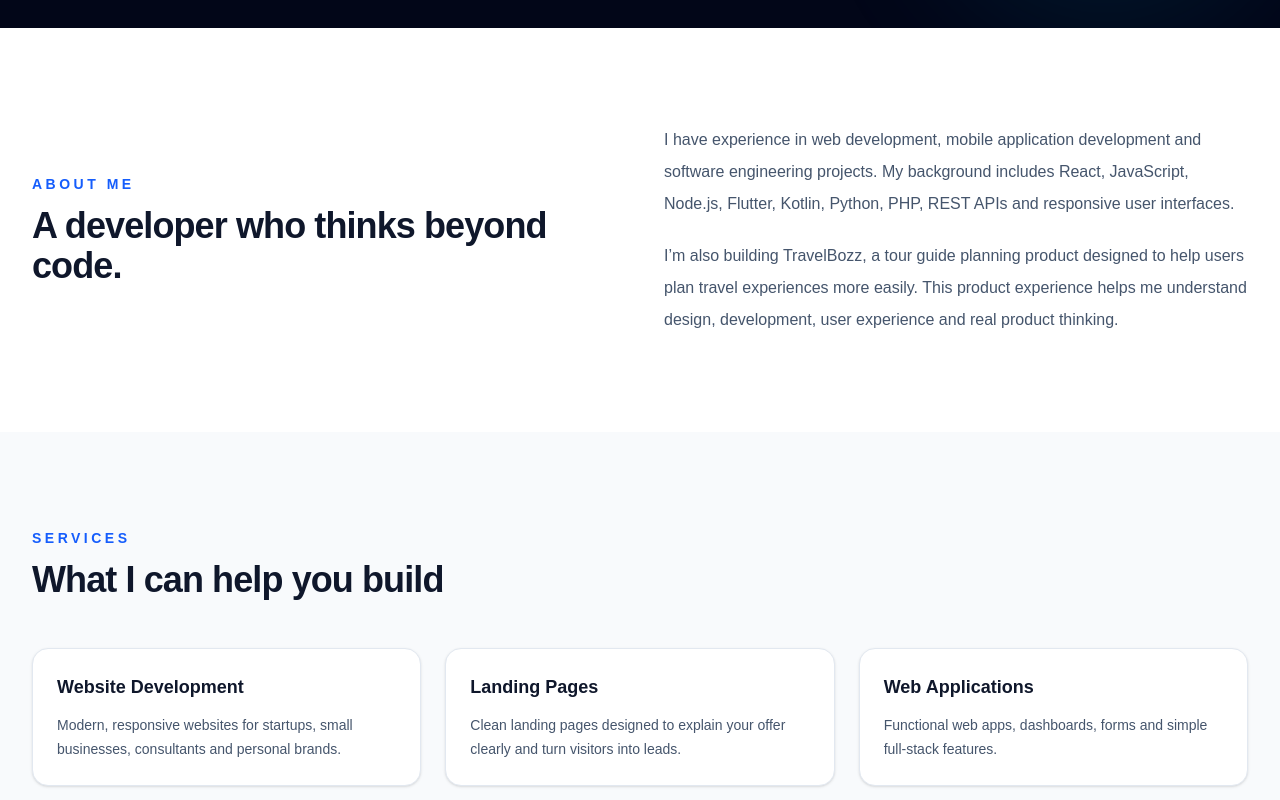
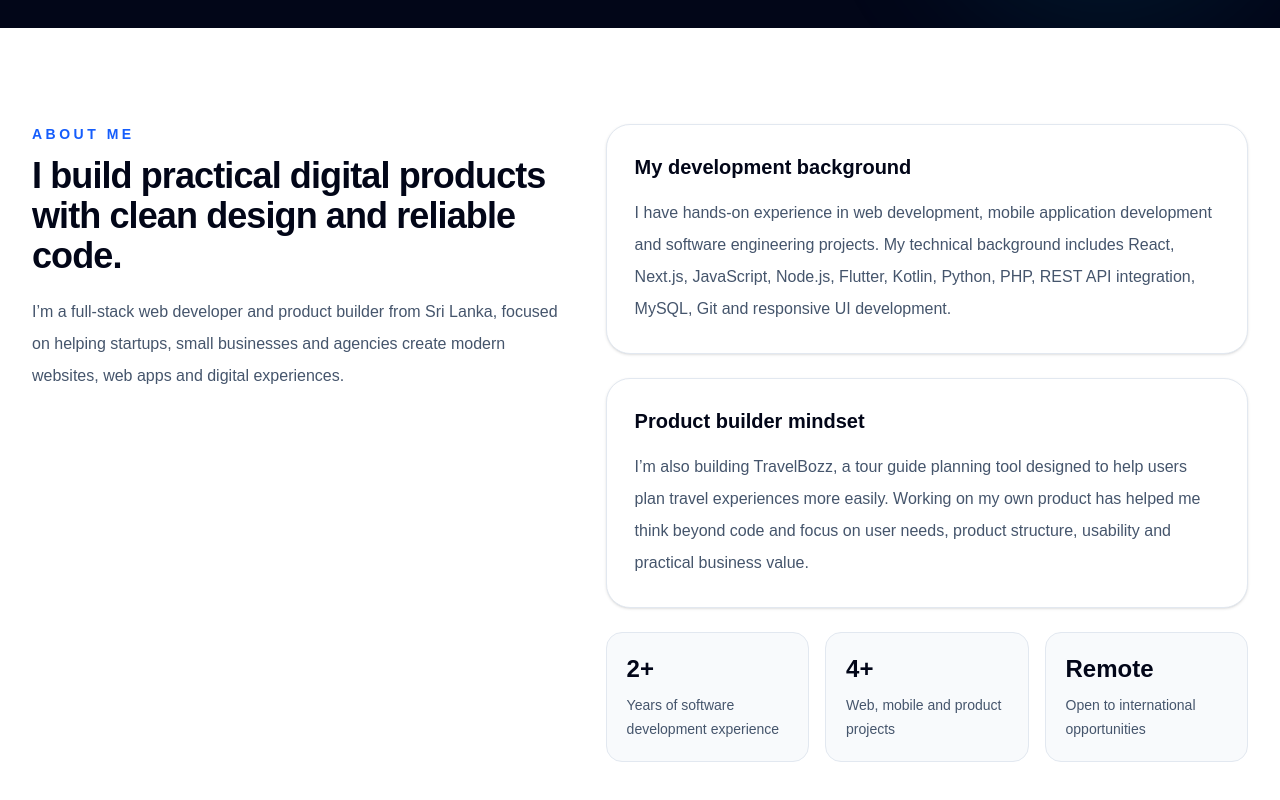
Before and after one commit to Shehara-Jay/maneesha-portfolio, a Next.js app: page / in a window 1280 px wide. Shown: the part 840-1640 px from the top of the page. Built offline with nearby package versions, Linux system fonts and the light colour scheme.

Commit message:
Improve about section content

```diff
--- a/app/page.tsx
+++ b/app/page.tsx
@@ -101,35 +101,81 @@ export default function Home() {
       {/* About Section */}
       <section className="px-6 py-24 lg:px-8">
         <div className="mx-auto max-w-7xl">
-          <div className="grid gap-12 lg:grid-cols-2 lg:items-center">
+          <div className="grid gap-12 lg:grid-cols-[0.9fr_1.1fr] lg:items-start">
             <div>
               <p className="mb-3 text-sm font-semibold uppercase tracking-[0.25em] text-blue-600">
                 About Me
               </p>
-              <h2 className="text-3xl font-bold tracking-tight sm:text-4xl">
-                A developer who thinks beyond code.
+
+              <h2 className="text-3xl font-bold tracking-tight text-slate-950 sm:text-4xl">
+                I build practical digital products with clean design and reliable code.
               </h2>
+
+              <p className="mt-5 text-base leading-8 text-slate-600">
+                I’m a full-stack web developer and product builder from Sri Lanka,
+                focused on helping startups, small businesses and agencies create
+                modern websites, web apps and digital experiences.
+              </p>
             </div>
 
-            <div className="space-y-5 text-base leading-8 text-slate-600">
-              <p>
-                I have experience in web development, mobile application
-                development and software engineering projects. My background
-                includes React, JavaScript, Node.js, Flutter, Kotlin, Python,
-                PHP, REST APIs and responsive user interfaces.
-              </p>
+            <div className="space-y-6">
+              <div className="rounded-3xl border border-slate-200 bg-white p-7 shadow-sm">
+                <h3 className="text-xl font-semibold text-slate-950">
+                  My development background
+                </h3>
 
-              <p>
-                I’m also building TravelBozz, a tour guide planning product
-                designed to help users plan travel experiences more easily.
-                This product experience helps me understand design, development,
-                user experience and real product thinking.
-              </p>
+                <p className="mt-4 leading-8 text-slate-600">
+                  I have hands-on experience in web development, mobile application
+                  development and software engineering projects. My technical
+                  background includes React, Next.js, JavaScript, Node.js, Flutter,
+                  Kotlin, Python, PHP, REST API integration, MySQL, Git and responsive
+                  UI development.
+                </p>
+              </div>
+
+              <div className="rounded-3xl border border-slate-200 bg-white p-7 shadow-sm">
+                <h3 className="text-xl font-semibold text-slate-950">
+                  Product builder mindset
+                </h3>
+
+                <p className="mt-4 leading-8 text-slate-600">
+                  I’m also building TravelBozz, a tour guide planning tool designed to
+                  help users plan travel experiences more easily. Working on my own
+                  product has helped me think beyond code and focus on user needs,
+                  product structure, usability and practical business value.
+                </p>
+              </div>
+
+              <div className="grid gap-4 sm:grid-cols-3">
+                {[
+                  {
+                    value: "2+",
+                    label: "Years of software development experience",
+                  },
+                  {
+                    value: "4+",
+                    label: "Web, mobile and product projects",
+                  },
+                  {
+                    value: "Remote",
+                    label: "Open to international opportunities",
+                  },
+                ].map((item) => (
+                  <div
+                    key={item.label}
+                    className="rounded-2xl border border-slate-200 bg-slate-50 p-5"
+                  >
+                    <p className="text-2xl font-bold text-slate-950">{item.value}</p>
+                    <p className="mt-2 text-sm leading-6 text-slate-600">
+                      {item.label}
+                    </p>
+                  </div>
+                ))}
+              </div>
             </div>
           </div>
         </div>
       </section>
-
       {/* Services Section */}
       <section className="bg-slate-50 px-6 py-24 lg:px-8">
         <div className="mx-auto max-w-7xl">
```
